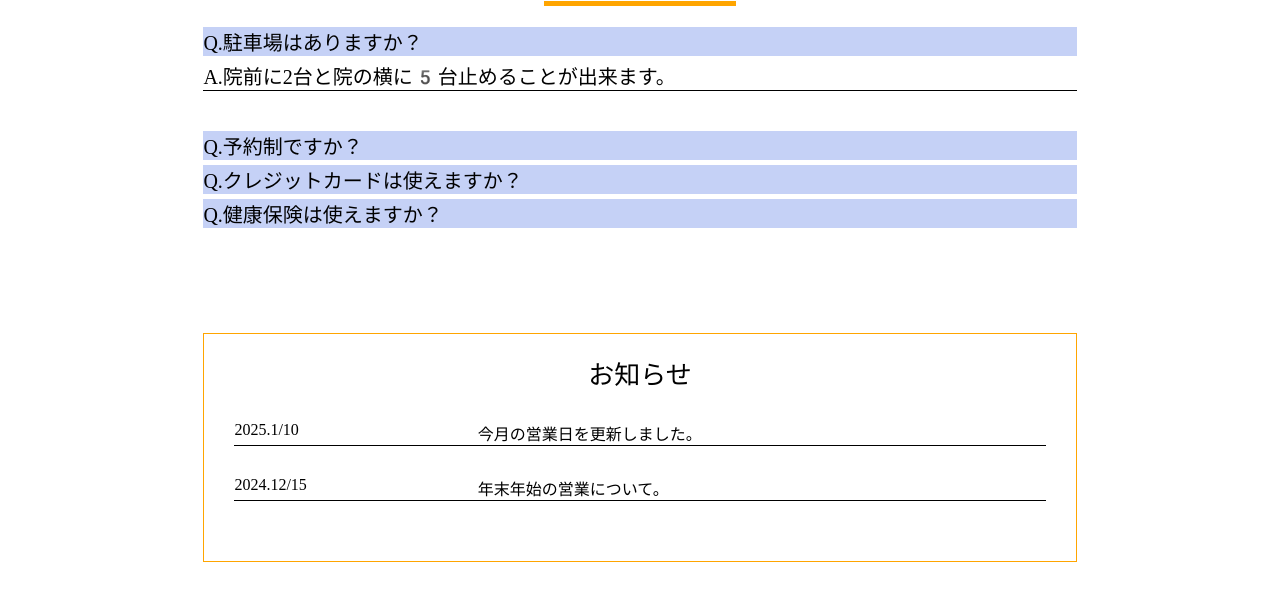
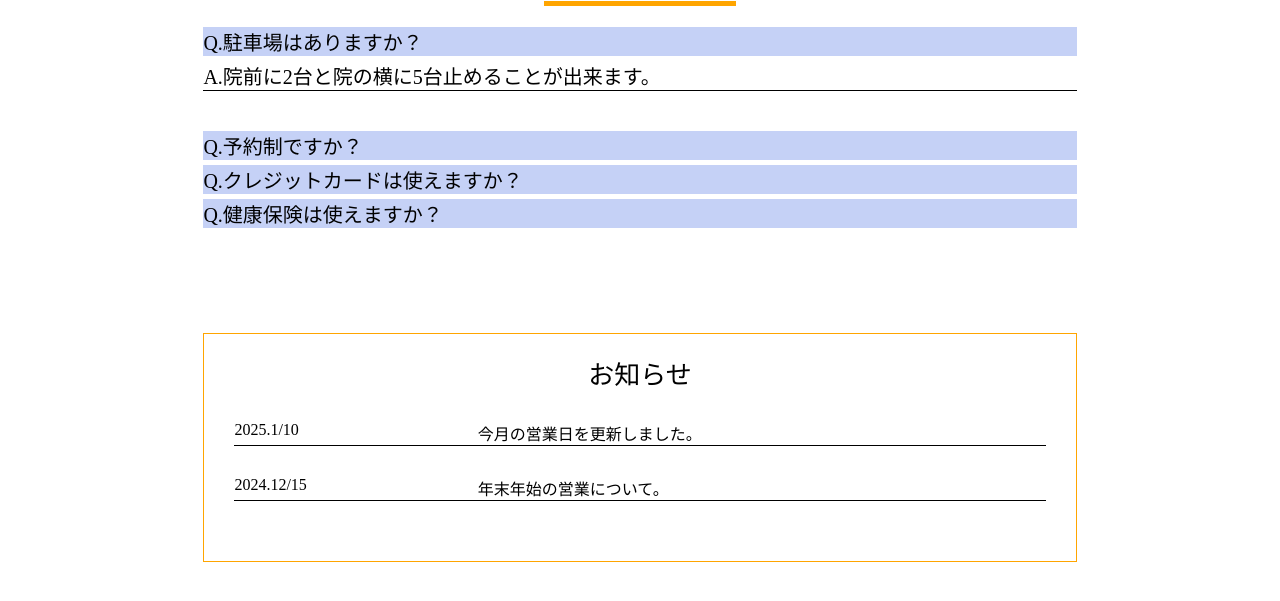
Before and after one commit to daikon6832/-, a plain HTML site: page question.html in a window 1280 px wide. Both pictures are taken after a click on the element "Q.駐車場はありますか？". Shown: the part 279-880 px from the top of the page. Drawn offline with nearby package versions, Linux system fonts and the light colour scheme; some packages are replaced by stand-ins of ours; files that its build step writes are made by us from their sources.

Commit message:
Update question.html

```diff
--- a/question.html
+++ b/question.html
@@ -85,7 +85,7 @@
 
       <dl>
         <dt class="menu-drawer">Q.駐車場はありますか？</dt>
-        <dd class="drawer">A.院前に2台と院の横に5️台止めることが出来ます。</dd>
+        <dd class="drawer">A.院前に2台と院の横に5台止めることが出来ます。</dd>
         <dt class="menu-drawer2">Q.予約制ですか？</dt>
         <dd class="drawer2">
           A.予約制ではありません。受付を済ませた方から順番に施術を行います。
```
